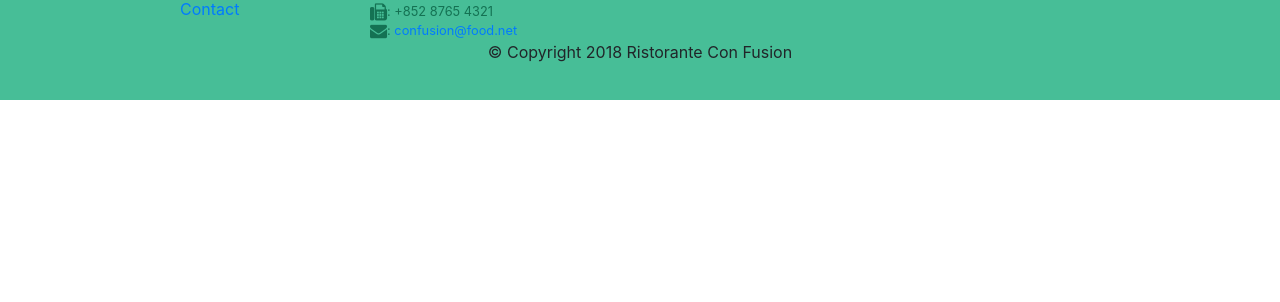
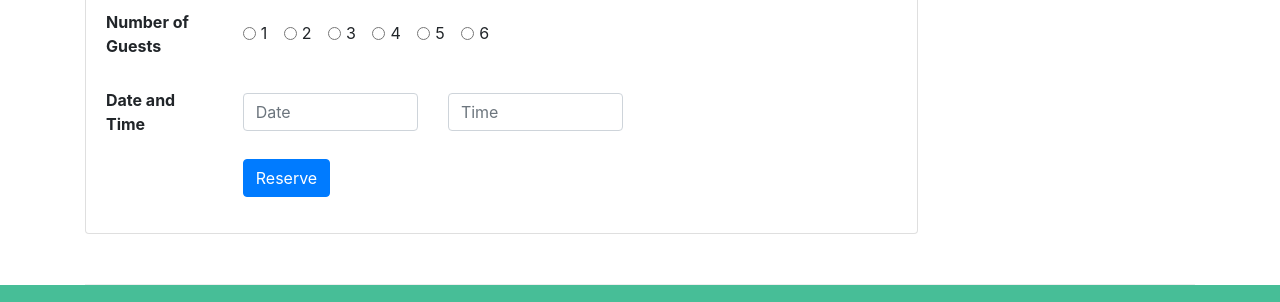
Before and after one commit to ShuLi1023/bootstrap4, a website: page index.html in a window 1280 px wide. Shown: the part 1661-1963 px from the top of the page. Before the commit the page ends 1761 px from the top, so only its background shows below. Drawn offline with nearby package versions, Linux system fonts and the light colour scheme.

Commit message:
Assignment2

```diff
--- a/css/styles.css
+++ b/css/styles.css
@@ -42,3 +42,7 @@ body {
 .navbar-dark {
     background-color: darkgreen;
 }
+a {
+    text-decoration:none;
+    color:#333;
+}
--- a/index.html
+++ b/index.html
@@ -37,17 +37,23 @@
     <header class="jumbotron">
         <div class="container">
             <div class="row row-header">
-                <div class="col-12 col-sm-6">
+                <div class="col-6 col-sm-6">
                     <h1>Ristorante con Fusion</h1>
                     <p>We take inspiration from the World's best cuisines, and create a unique fusion experience. Our lipsmacking creations will tickle your culinary senses!</p>
                 </div>
-                <div class="col-12 col-sm align-self-center">
-                    <img src="img/logo.png" class="img-fluid">
+                <div class="col-6 col-sm-6">
+                    <div class="row align-items-center">
+                        <div class="col-6 col-sm-6">
+                            <img src="img/logo.png" class="img-fluid">
+                        </div>
+                        <div class="col-6 col-sm-6">
+                            <a href="#reserve" type="button" class="btn bg-warning btn-block">Reserve Table</a>
+                        </div>
+                    </div>
                 </div>
             </div>
         </div>
     </header>
-
     <div class="container">
         <div class="row row-content align-items-center">
             <div class="col-12 col-sm-4 order-sm-last col-md-3">
@@ -57,7 +63,7 @@
                 <div class="media">
                     <img class="d-flex mr-3 img-thumbnail align-self-center" src="img/uthappizza.png" alt="uthappizza">
                     <div class="media-body">
-                        <h2 class="mt-0">Uthappizza<span class="badge badge-danger">HOT</span> <span class="badge badge-pill badge-secondary">$4.99</span></h2>
+                        <h2 class="mt-0">Uthappizza <span class="badge badge-danger">HOT</span> <span class="badge badge-pill badge-secondary">$4.99</span></h2>
                         <p class="d-none d-sm-block">A unique combination of Indian Uthappam (pancake) and Italian pizza, topped with Cerignola olives, ripe vine cherry tomatoes, Vidalia onion, Guntur chillies and Buffalo Paneer.</p>
                     </div>
                 </div>
@@ -70,8 +76,14 @@
                 <h3>This Month's Promotions</h3>
             </div>
             <div class="col col-sm col-md">
-                <h2>Weekend Grand Buffet</h2>
-                <p class="d-none d-sm-block">Featuring mouthwatering combinations with a choice of five different salads, six enticing appetizers, six main entrees and five choicest desserts. Free flowing bubbly and soft drinks. All for just $19.99 per person </p>
+                <div class="media">
+                    <div class="media-body">
+                        <h2>Weekend Grand Buffet <span class="badge badge-danger">NEW</span></h2>
+                        <p class="d-none d-sm-block">Featuring mouthwatering combinations with a choice of five different salads, six enticing appetizers, six main entrees and five choicest desserts. Free flowing bubbly and soft drinks. All for just $19.99 per person </p>
+                    </div>
+                    <img class="d-flex mr-3 img-thumbnail align-self-center" src="./img/buffet.png" alt="buffet">
+                </div>
+
             </div>
         </div>
 
@@ -87,6 +99,61 @@
                     <h4>Executive Chef</h4>
                     <p class="d-none d-sm-block">Award winning three-star Michelin chef with wide International experience having worked closely with whos-who in the culinary world, he specializes in creating mouthwatering Indo-Italian fusion experiences. </p>
                     </div>
+                </div>
+            </div>
+        </div>
+        <div class="row row-content justify-contenreservet-center">
+            <div class="card w-75" id="reserve">
+                <h3 class="card-header bg-warning text-white">Reserve a Table</h3>
+                <div class="card-body">
+                    <form action="">
+                        <div class="form-group row align-items-center">
+                            <label for="numberofguests" class="col-md-2 col-form-label"><strong>Number of Guests</strong></label>
+                            <div class="col-md">
+                                <div class="form-check form-check-inline">
+                                    <input class="form-check-input" type="radio" name="numberofguests" id="number1" value="1">
+                                    <label class="form-check-label" for="number1">1</label>
+                                </div>
+                                <div class="form-check form-check-inline">
+                                    <input class="form-check-input" type="radio" name="numberofguests" id="number2" value="2">
+                                    <label class="form-check-label" for="number2">2</label>
+                                </div>
+                                <div class="form-check form-check-inline">
+                                    <input class="form-check-input" type="radio" name="numberofguests" id="number3" value="3">
+                                    <label class="form-check-label" for="number3">3</label>
+                                </div>
+                                <div class="form-check form-check-inline">
+                                    <input class="form-check-input" type="radio" name="numberofguests" id="number4" value="4">
+                                    <label class="form-check-label" for="number4">4</label>
+                                </div>
+                                <div class="form-check form-check-inline">
+                                    <input class="form-check-input" type="radio" name="numberofguests" id="number5" value="5">
+                                    <label class="form-check-label" for="number5">5</label>
+                                </div>
+                                <div class="form-check form-check-inline">
+                                    <input class="form-check-input" type="radio" name="numberofguests" id="number6" value="6">
+                                    <label class="form-check-label" for="number6">6</label>
+                                </div>
+                            </div>
+                        </div>
+                        <div class="form-group row align-items-center">
+                            <label for="dateandtime" class="col-md-2 col-form-label"><strong>Date and Time</strong></label>
+                            <div class="col-3">
+                                <input  class="form-control" id="date" name="date" placeholder="Date">
+                            </div>
+                            <div class="col-3">
+                                <input  class="form-control" id="time" name="time" placeholder="Time">
+                            </div>
+                        </div>
+                        <div class="form-group row align-items-center">
+                            <div class="offset-md-2 col-md-10">
+                                <button type="submit" class="btn btn-primary">
+                                    Reserve
+                                </button>
+                            </div>
+                        </div>
+
+                    </form>
                 </div>
             </div>
         </div>
```
Also changed, not shown: aboutus.html (+1 -1 lines).
